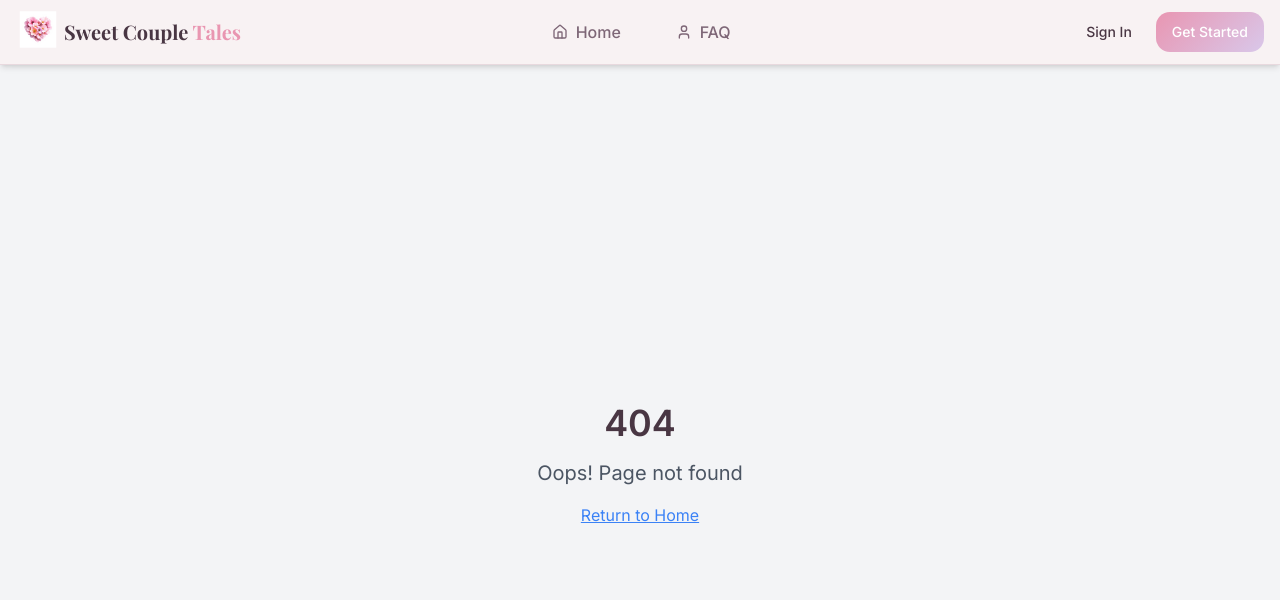
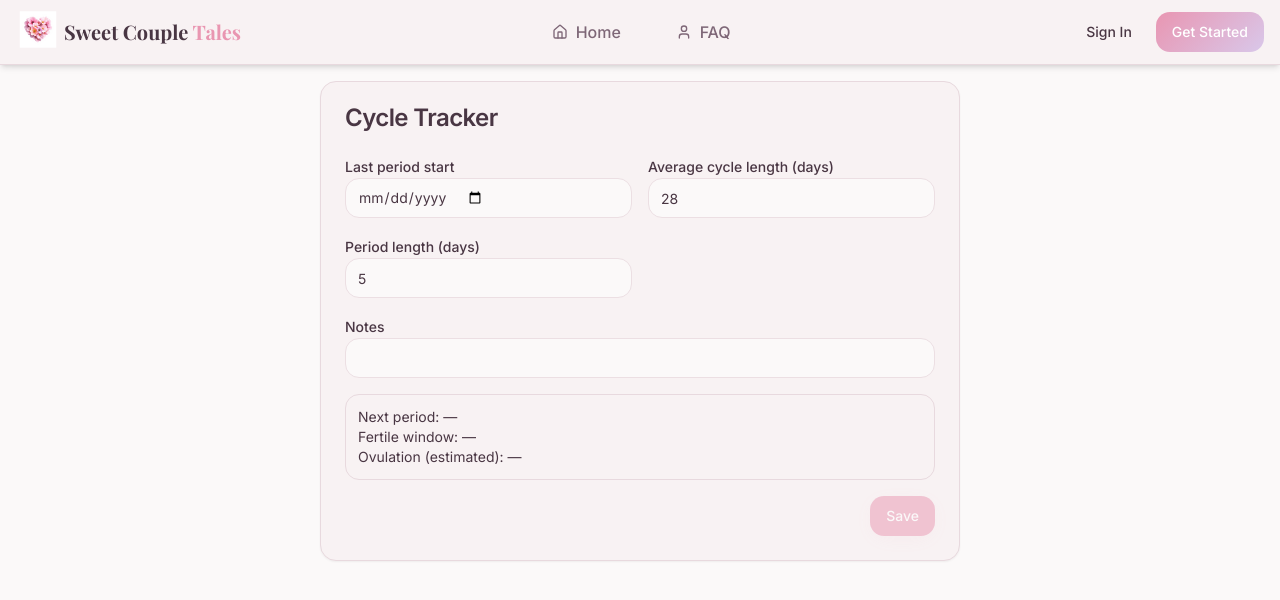
Before and after one commit to faizanshoukat5/sweet-couple-tales, a React (Vite) app: page /cycle in a window 1280 px wide. Before the commit this address had no page. Shown: the top 600 px of the page. Built offline with nearby package versions, Linux system fonts and the light colour scheme.

Commit message:
Cycle Tracker: add period_cycles table with RLS; add prediction utils; add page, route, and nav link

```diff
--- a/src/App.tsx
+++ b/src/App.tsx
@@ -3,6 +3,7 @@ import { Toaster as Sonner } from "@/components/ui/sonner";
 import { TooltipProvider } from "@/components/ui/tooltip";
 import { QueryClient, QueryClientProvider } from "@tanstack/react-query";
 import { BrowserRouter, Routes, Route } from "react-router-dom";
+import CycleTracker from './pages/CycleTracker';
 import { AuthProvider } from "@/hooks/useAuth";
 import Navigation from "./components/Navigation";
 import Index from "./pages/Index";
@@ -26,6 +27,7 @@ const App = () => (
             <Route path="/" element={<Index />} />
             <Route path="/auth" element={<Auth />} />
             <Route path="/dashboard" element={<Dashboard />} />
+            <Route path="/cycle" element={<CycleTracker />} />
             <Route path="/settings" element={<Settings />} />
             <Route path="/faq" element={<FAQPage />} />
             {/* ADD ALL CUSTOM ROUTES ABOVE THE CATCH-ALL "*" ROUTE */}
--- a/src/components/Navigation.tsx
+++ b/src/components/Navigation.tsx
@@ -184,6 +184,9 @@ const Navigation = () => {
                       </div>
                     </div>
                     <DropdownMenuSeparator />
+                    <DropdownMenuItem onClick={() => navigate('/cycle')}>
+                      Cycle tracker
+                    </DropdownMenuItem>
 
                     <DropdownMenuItem
                       onClick={() => navigate('/dashboard')}
--- /dev/null
+++ b/src/lib/periodCycles.ts
@@ -0,0 +1,51 @@
+import { supabase } from '@/integrations/supabase/client';
+
+export interface PeriodCycleRow {
+  id: string;
+  owner_id: string;
+  partner_id: string;
+  last_period_start: string | null; // ISO date string
+  avg_cycle_length: number;
+  period_length: number;
+  notes: string | null;
+  updated_at: string;
+}
+
+export async function getPeriodCycle(ownerId: string, partnerId: string) {
+  const builder: any = (supabase as any).from('period_cycles');
+  const { data, error } = await builder
+    .select('*')
+    .eq('owner_id', ownerId)
+    .eq('partner_id', partnerId)
+    .single();
+  if (error && error.code !== 'PGRST116') throw error;
+  return data ?? null;
+}
+
+export async function upsertPeriodCycle(input: Omit<PeriodCycleRow, 'id' | 'updated_at'>) {
+  const builder: any = (supabase as any).from('period_cycles');
+  const { data, error } = await builder
+    .upsert([input], { onConflict: 'owner_id,partner_id' })
+    .select()
+    .single();
+  if (error) throw error;
+  return data;
+}
+
+export function predictNextPeriod(lastStart: Date | null, cycleLength: number) {
+  if (!lastStart || !cycleLength) return null;
+  const next = new Date(lastStart);
+  next.setDate(next.getDate() + cycleLength);
+  return next;
+}
+
+export function fertileWindow(lastStart: Date | null, cycleLength: number) {
+  if (!lastStart || !cycleLength) return null;
+  const ovulation = new Date(lastStart);
+  ovulation.setDate(ovulation.getDate() + cycleLength - 14);
+  const start = new Date(ovulation);
+  start.setDate(start.getDate() - 5);
+  const end = new Date(ovulation);
+  end.setDate(end.getDate() + 1);
+  return { start, end, ovulation };
+}
--- /dev/null
+++ b/src/pages/CycleTracker.tsx
@@ -0,0 +1,102 @@
+import { useEffect, useMemo, useState } from 'react';
+import { addDays, format, isValid, parseISO } from 'date-fns';
+import { Button } from '@/components/ui/button';
+import { Card, CardContent, CardHeader, CardTitle } from '@/components/ui/card';
+import { Input } from '@/components/ui/input';
+import { Label } from '@/components/ui/label';
+import { useAuth } from '@/hooks/useAuth';
+import { usePartnerId } from '@/hooks/usePartnerId';
+import { getPeriodCycle, upsertPeriodCycle, predictNextPeriod, fertileWindow } from '@/lib/periodCycles';
+
+export default function CycleTracker() {
+  const { user } = useAuth();
+  const partnerId = usePartnerId();
+  const [saving, setSaving] = useState(false);
+
+  const [form, setForm] = useState({
+    last_period_start: '',
+    avg_cycle_length: 28,
+    period_length: 5,
+    notes: '',
+  });
+
+  useEffect(() => {
+    const run = async () => {
+      if (!user?.id || !partnerId) return;
+      const existing = await getPeriodCycle(user.id, partnerId);
+      if (existing) {
+        setForm({
+          last_period_start: existing.last_period_start ?? '',
+          avg_cycle_length: existing.avg_cycle_length,
+          period_length: existing.period_length,
+          notes: existing.notes ?? '',
+        });
+      }
+    };
+    run();
+  }, [user?.id, partnerId]);
+
+  const lastStartDate = useMemo(() => form.last_period_start ? parseISO(form.last_period_start) : null, [form.last_period_start]);
+  const nextPeriod = useMemo(() => predictNextPeriod(isValid(lastStartDate as any) ? (lastStartDate as Date) : null, form.avg_cycle_length), [lastStartDate, form.avg_cycle_length]);
+  const fertile = useMemo(() => fertileWindow(isValid(lastStartDate as any) ? (lastStartDate as Date) : null, form.avg_cycle_length), [lastStartDate, form.avg_cycle_length]);
+
+  const handleSave = async () => {
+    if (!user?.id || !partnerId) return;
+    setSaving(true);
+    try {
+      await upsertPeriodCycle({
+        owner_id: user.id,
+        partner_id: partnerId,
+        last_period_start: form.last_period_start || null,
+        avg_cycle_length: form.avg_cycle_length,
+        period_length: form.period_length,
+        notes: form.notes || null,
+      });
+    } finally {
+      setSaving(false);
+    }
+  };
+
+  return (
+    <div className="container mx-auto p-4 max-w-2xl">
+      <Card>
+        <CardHeader>
+          <CardTitle>Cycle Tracker</CardTitle>
+        </CardHeader>
+        <CardContent className="space-y-4">
+          <div className="grid gap-4 sm:grid-cols-2">
+            <div>
+              <Label>Last period start</Label>
+              <Input type="date" value={form.last_period_start}
+                onChange={(e) => setForm(f => ({ ...f, last_period_start: e.target.value }))} />
+            </div>
+            <div>
+              <Label>Average cycle length (days)</Label>
+              <Input type="number" min={20} max={60} value={form.avg_cycle_length}
+                onChange={(e) => setForm(f => ({ ...f, avg_cycle_length: Number(e.target.value) }))} />
+            </div>
+            <div>
+              <Label>Period length (days)</Label>
+              <Input type="number" min={1} max={14} value={form.period_length}
+                onChange={(e) => setForm(f => ({ ...f, period_length: Number(e.target.value) }))} />
+            </div>
+            <div className="sm:col-span-2">
+              <Label>Notes</Label>
+              <Input value={form.notes} onChange={(e) => setForm(f => ({ ...f, notes: e.target.value }))} />
+            </div>
+          </div>
+
+          <div className="rounded-md border p-3 text-sm">
+            <p>Next period: {nextPeriod ? format(nextPeriod, 'PPP') : '—'}</p>
+            <p>Fertile window: {fertile ? `${format(fertile.start, 'PPP')} → ${format(fertile.end, 'PPP')}` : '—'}</p>
+            <p>Ovulation (estimated): {fertile ? format(fertile.ovulation, 'PPP') : '—'}</p>
+          </div>
+
+          <div className="flex gap-2 justify-end">
+            <Button onClick={handleSave} disabled={saving || !user || !partnerId}>{saving ? 'Saving…' : 'Save'}</Button>
+          </div>
+        </CardContent>
+      </Card>
+    </div>
+  );
+}
```
Also changed, not shown: 1 other file (tests, documents, lock files or other folders).
